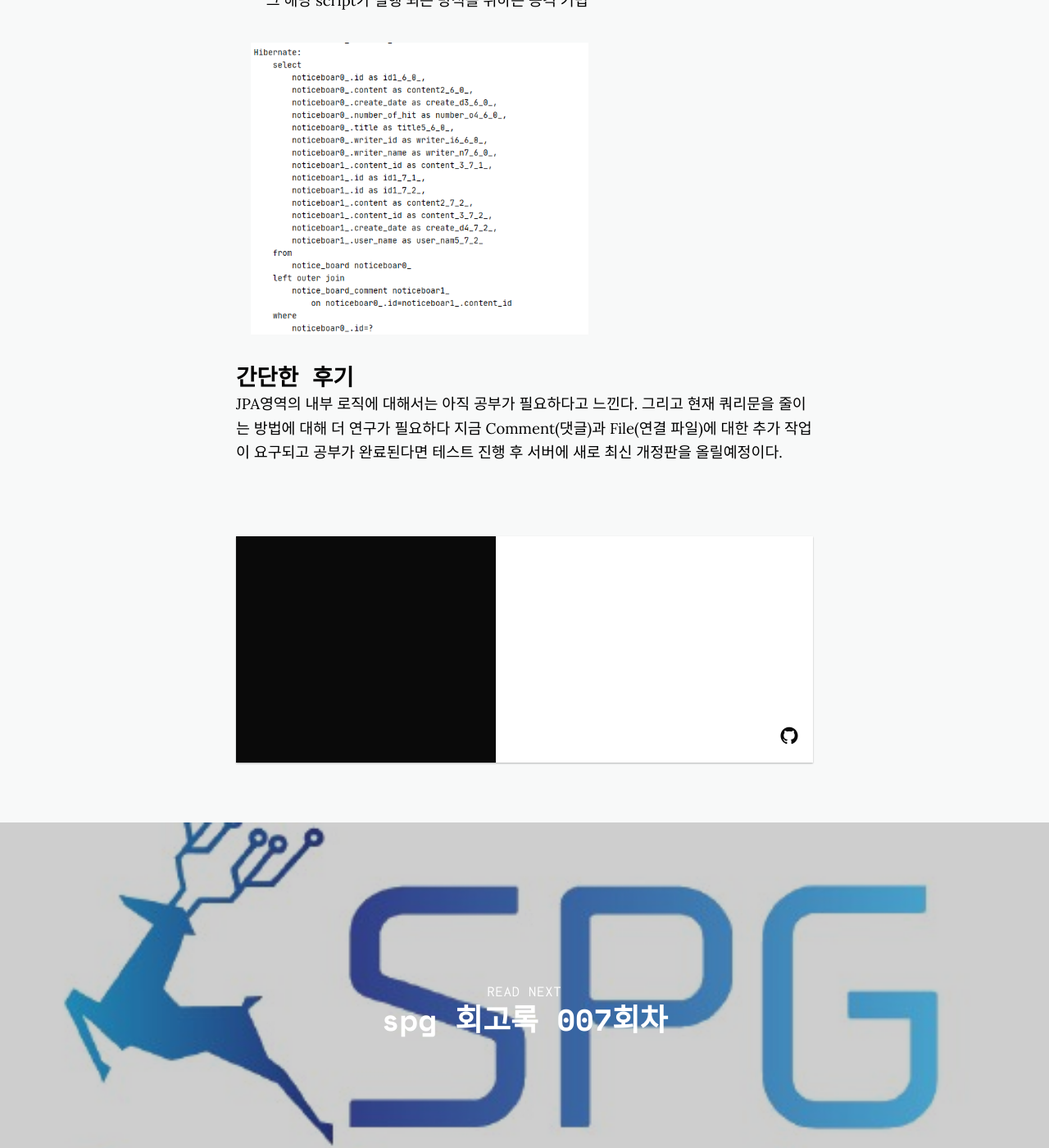
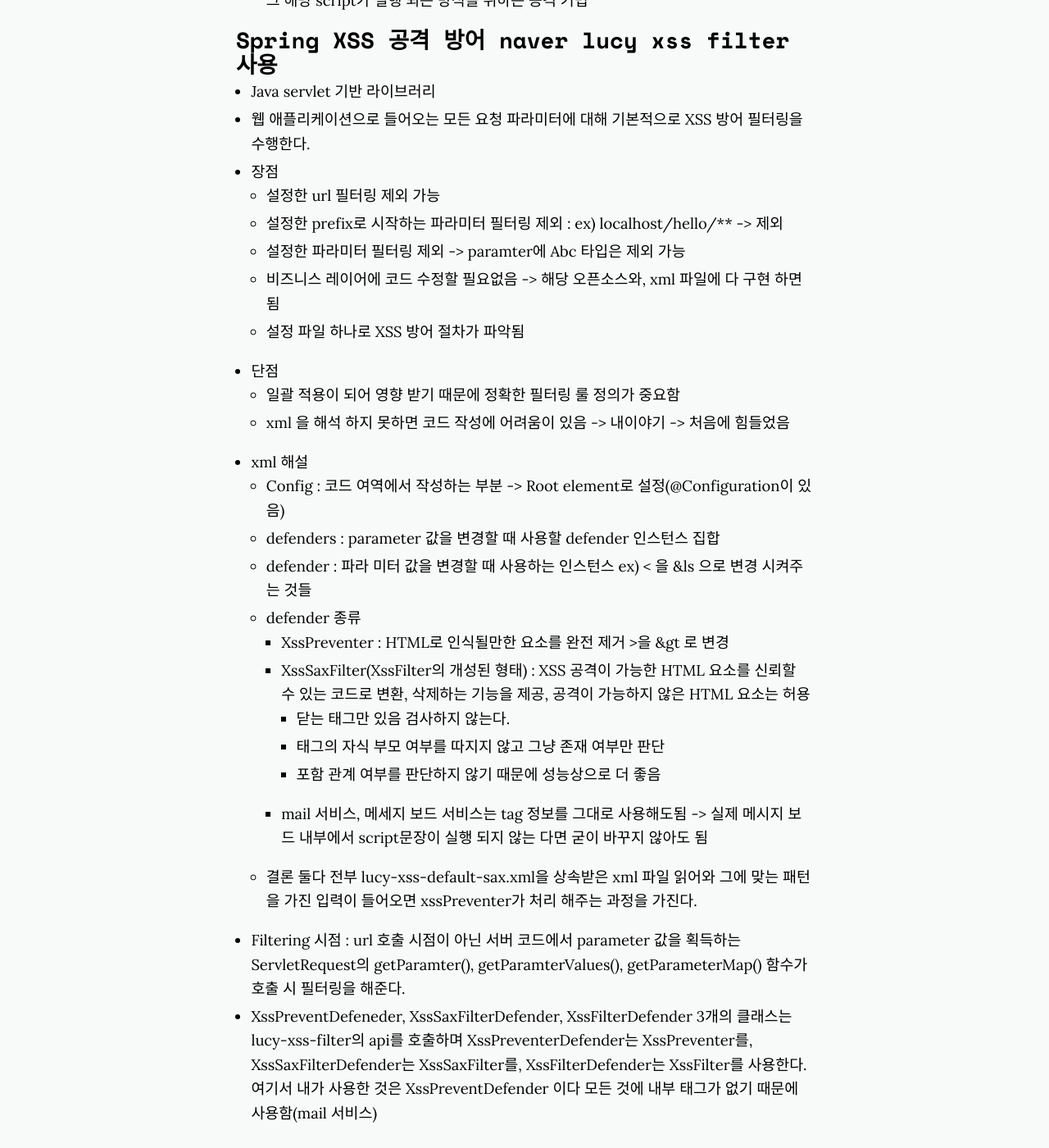
Before and after one commit to kihwankim/kihwankim.github.io, a Jekyll site: the page built from _posts/spg-homepage/2020-10-27-spg-08-log.markdown, in a window 1280 px wide and 1400 px high, scrolled down 1197 px. Shown: the whole window at 82% size. Built offline with Jekyll 4.4.1, drawn with Linux system fonts in a browser that asks for light colours; nearby versions of some CDN libraries.

Commit message:
[Fix] 현재 사용중이 naver lucy xss 공격에 대한 내용 작성

```diff
--- a/_posts/spg-homepage/2020-10-27-spg-08-log.markdown
+++ b/_posts/spg-homepage/2020-10-27-spg-08-log.markdown
@@ -25,9 +25,49 @@ image-sm: "../../../../../side/img/spg/spg_logo.jpg"
 	            <li>정의 : 웹 게시판에 스크립트를 미리 삽입해 두고, 사용자가 해당 web page를 다운 받음 그 해당 script가 실행 되는 방식을 취하는 공격 기법</li>
 	        </ul>
 	    </li>
-	    <img src="../../../../../side/img/spg/07/07-jpa-n+1-sol.PNG" alt="request" style="width: 60%"/>
 	</ul>
-	<h3>간단한 후기</h3>
-	<p>JPA영역의 내부 로직에 대해서는 아직 공부가 필요하다고 느낀다. 그리고 현재 쿼리문을 줄이는 방법에 대해 더 연구가 필요하다 지금 Comment(댓글)과 File(연결 파일)에 대한 추가 작업이 요구되고
-	공부가 완료된다면 테스트 진행 후 서버에 새로 최신 개정판을 올릴예정이다.</p>
+    <h3>Spring XSS 공격 방어 naver lucy xss filter 사용</h3>
+    <ul>
+        <li>Java servlet 기반 라이브러리</li>
+        <li>웹 애플리케이션으로 들어오는 모든 요청 파라미터에 대해 기본적으로 XSS 방어 필터링을 수행한다.</li>
+        <li>장점
+            <ul>
+                <li>설정한 url 필터링 제외 가능</li>
+                <li>설정한 prefix로 시작하는 파라미터 필터링 제외 : ex) localhost/hello/** -> 제외</li>
+                <li>설정한 파라미터 필터링 제외 -> paramter에 Abc 타입은 제외 가능</li>
+                <li>비즈니스 레이어에 코드 수정할 필요없음 -> 해당 오픈소스와, xml 파일에 다 구현 하면됨</li>
+                <li>설정 파일 하나로 XSS 방어 절차가 파악됨</li>
+            </ul>
+        </li>
+        <li>단점
+            <ul>
+                <li>일괄 적용이 되어 영향 받기 때문에 정확한 필터링 룰 정의가 중요함</li>
+                <li>xml 을 해석 하지 못하면 코드 작성에 어려움이 있음 -> 내이야기 -> 처음에 힘들었음</li>
+            </ul>
+        </li>
+        <li>xml 해설
+            <ul>
+                <li>Config : 코드 여역에서 작성하는 부분 -> Root element로 설정(@Configuration이 있음)</li>
+                <li>defenders : parameter 값을 변경할 때 사용할 defender 인스턴스 집합</li>
+                <li>defender : 파라 미터 값을 변경할 때 사용하는 인스턴스 ex) < 을 &ls 으로 변경 시켜주는 것들</li>
+                <li>defender 종류
+                    <ul>
+                        <li>XssPreventer : HTML로 인식될만한 요소를 완전 제거 >을 &gt 로 변경</li>
+                        <li>XssSaxFilter(XssFilter의 개성된 형태) : XSS 공격이 가능한 HTML 요소를 신뢰할 수 있는 코드로 변환, 삭제하는 기능을 제공, 공격이 가능하지 않은 HTML 요소는 허용
+                            <ul>
+                                <li>닫는 태그만 있음 검사하지 않는다.</li>
+                                <li>태그의 자식 부모 여부를 따지지 않고 그냥 존재 여부만 판단</li>
+                                <li>포함 관계 여부를 판단하지 않기 때문에 성능상으로 더 좋음</li>
+                            </ul>
+                        </li>
+                        <li>mail 서비스, 메세지 보드 서비스는 tag 정보를 그대로 사용해도됨 -> 실제 메시지 보드 내부에서 script문장이 실행 되지 않는 다면 굳이 바꾸지 않아도 됨</li>
+                    </ul>
+                </li>
+                <li>결론 둘다 전부 lucy-xss-default-sax.xml을 상속받은 xml 파일 읽어와 그에 맞는 패턴을 가진 입력이 들어오면 xssPreventer가 처리 해주는 과정을 가진다.</li>
+            </ul>
+        </li>
+        <li>Filtering 시점 : url 호출 시점이 아닌 서버 코드에서 parameter 값을 획득하는 ServletRequest의 getParamter(), getParamterValues(), getParameterMap() 함수가 호출 시 필터링을 해준다.</li>
+        <li>XssPreventDefeneder, XssSaxFilterDefender, XssFilterDefender 3개의 클래스는
+        lucy-xss-filter의 api를 호출하며 XssPreventerDefender는 XssPreventer를, XssSaxFilterDefender는 XssSaxFilter를, XssFilterDefender는 XssFilter를 사용한다. 여기서 내가 사용한 것은 XssPreventDefender 이다 모든 것에 내부 태그가 없기 때문에 사용함(mail 서비스)</li>
+    </ul>
 </figure>
```
